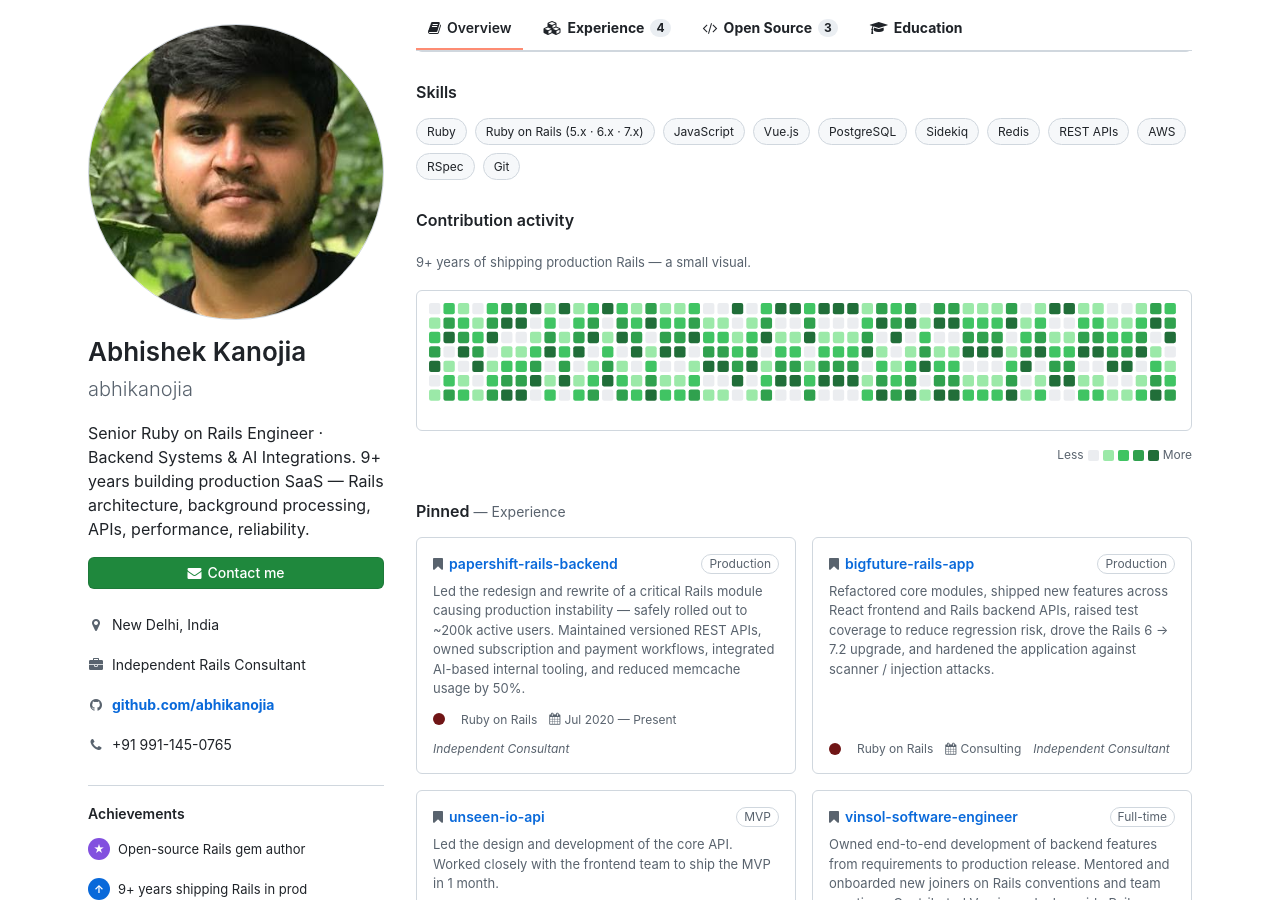
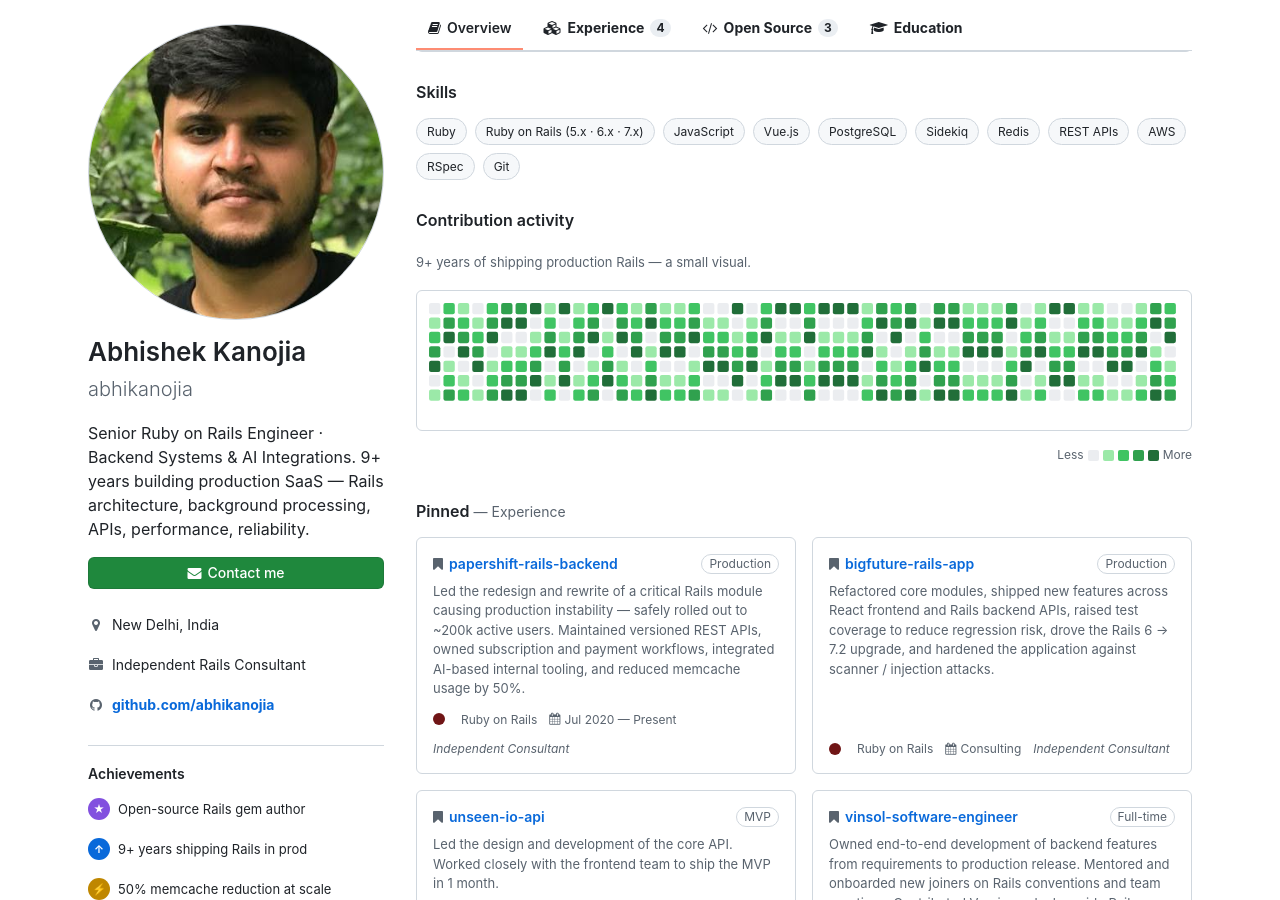
Before and after one commit to abhikanojia/abhikanojia.github.io, a Jekyll site: the page built from abhishek-kanojia-cv/index.html, in a window 1280 px wide and 900 px high, scrolled down 515 px. Built offline with Jekyll 4.4.1, drawn with Linux system fonts in a browser that asks for light colours.

Commit message:
Remove phone

```diff
--- a/abhishek-kanojia-cv/index.html
+++ b/abhishek-kanojia-cv/index.html
@@ -33,7 +33,6 @@
       <li><i class="fa fa-map-marker"></i> New Delhi, India</li>
       <li><i class="fa fa-briefcase"></i> Independent Rails Consultant</li>
       <li><i class="fa fa-github"></i> <a href="https://github.com/abhikanojia">github.com/abhikanojia</a></li>
-      <li><i class="fa fa-phone"></i> +91 991-145-0765</li>
     </ul>
 
     <div class="gh-section-divider"></div>
```
